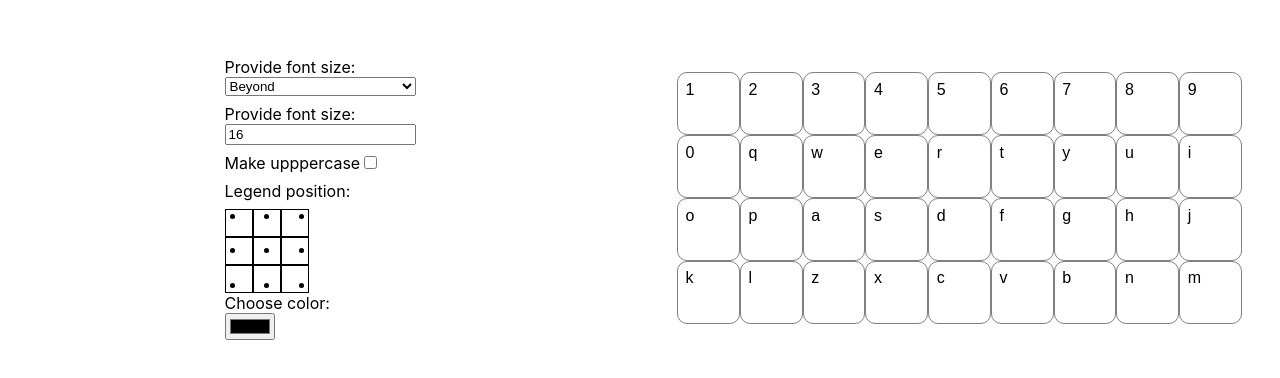
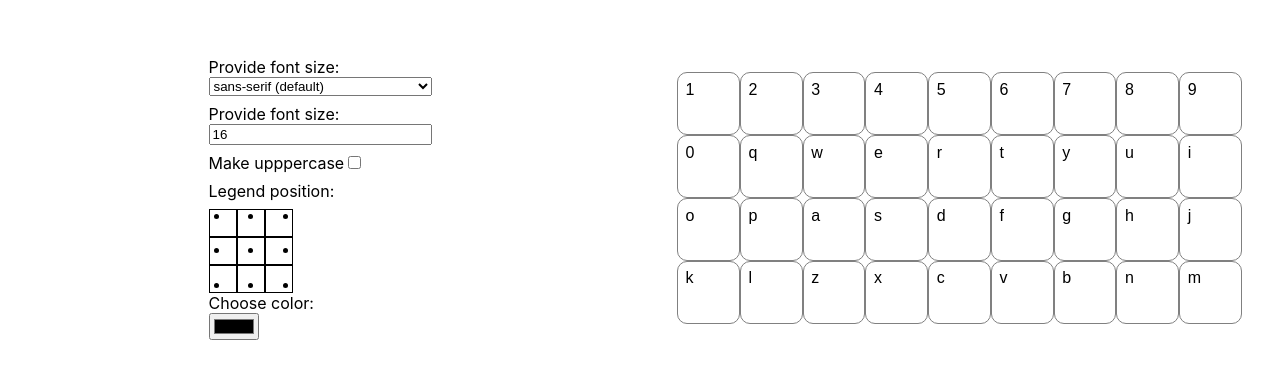
Before and after one commit to Stonedheart/keycap-legends-generator, a React (Create React App) app: page / in a window 1280 px wide. Shown: the part 202-580 px from the top of the page. Built offline with nearby package versions, Linux system fonts and the light colour scheme.

Commit message:
Add default option to font families select loptions

```diff
--- a/src/components/legendStylingForm/LegendsStylingForm.tsx
+++ b/src/components/legendStylingForm/LegendsStylingForm.tsx
@@ -8,7 +8,7 @@ import {
     setFontColor
 } from '../../actions/LegendStyleActions';
 import { useLegendStyleContext } from '../../contexts/LegendStyleContext';
-import { fontFamilyNames } from '../../models/legendStyle/legendStyleFontFamilies';
+import { defaultFontFamily, fontFamilyNames } from '../../models/legendStyle/legendStyleFontFamilies';
 import { FlexPositions } from '../../models/shared/flexPositions';
 import LegendPositioning from './legendPositioning/LegendPositioning';
 
@@ -32,9 +32,17 @@ const LegendsStylingForm = () => {
                     marginBottom: 8
                 }}
             >
-                {fontFamilyNames.map(name =>
-                    <option key={name} onClick={() => { dispatch(setFontFamily(name)) }}>{name}</option>
-                )}
+                {fontFamilyNames.map(name => {
+                    const isDefalultOption = name === defaultFontFamily;
+                    return (
+                        <option
+                            key={name}
+                            selected={isDefalultOption}
+                            onClick={() => { dispatch(setFontFamily(name)) }}
+                        >
+                            {`${name} ${isDefalultOption && '(default)'}`}
+                        </option>)
+                })}
             </select>
             <label htmlFor="fontSize">Provide font size: </label>
             <input
--- a/src/models/legendStyle/legendStyleFontFamilies.ts
+++ b/src/models/legendStyle/legendStyleFontFamilies.ts
@@ -1,4 +1,7 @@
+export const defaultFontFamily = "sans-serif";
+
 export const fontFamilyNames = [
+    defaultFontFamily,
     'Beyond',
     'BulletInYourHead',
     'D3Digitalism',
```
